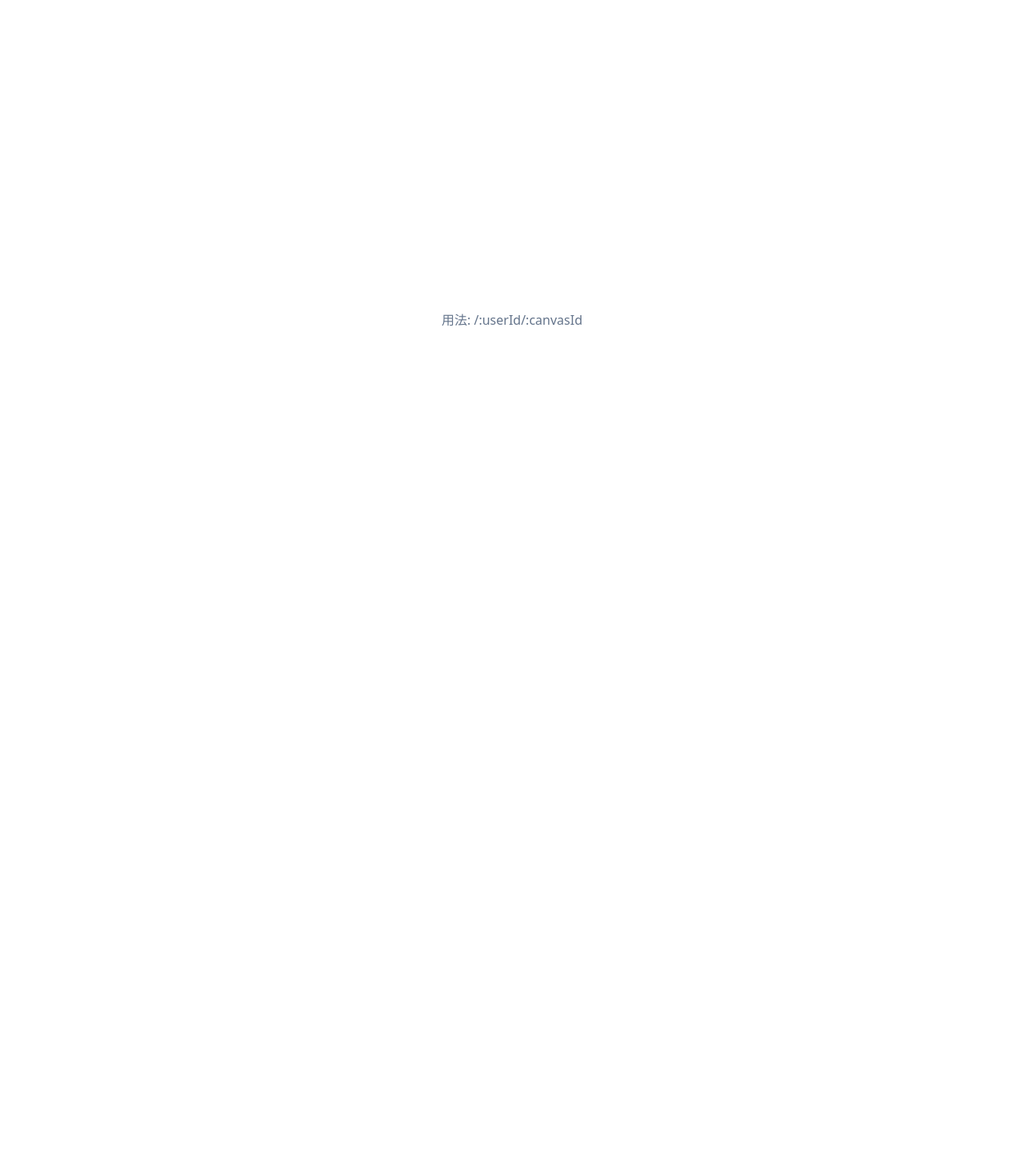
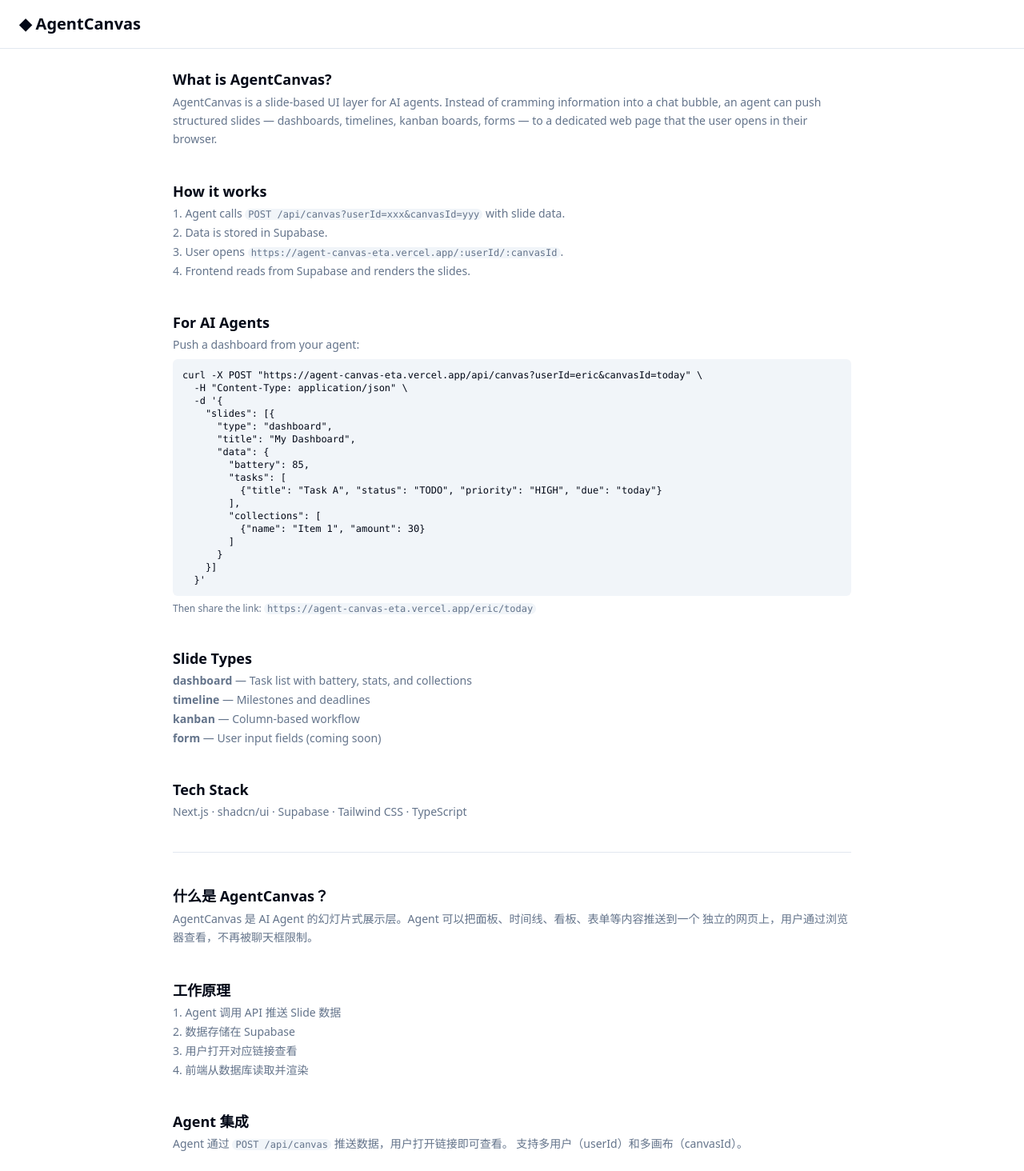
Before and after one commit to EricZhou0815/agent-canvas, a Next.js app: page / in a window 1280 px wide. Shown: the whole page at 80% size. Before the commit the page ends 800 px from the top, so only its background shows below. Built offline with nearby package versions, Linux system fonts and the light colour scheme.

Commit message:
add home page with usage guide, bilingual README, clean comments
Co-authored-by: Ericada (AI Agent) <agent@ericada.ai>

```diff
--- a/src/app/page.tsx
+++ b/src/app/page.tsx
@@ -1,3 +1,105 @@
+import Link from 'next/link'
+
 export default function Home() {
-  return <div className="min-h-screen flex items-center justify-center text-muted-foreground">用法: /:userId/:canvasId</div>
+  return (
+    <div className="min-h-screen bg-background">
+      <header className="border-b px-6 py-4">
+        <h1 className="text-xl font-bold">◆ AgentCanvas</h1>
+      </header>
+      <main className="max-w-4xl mx-auto p-6 space-y-10">
+
+        {/* English */}
+        <section>
+          <h2 className="text-lg font-semibold mb-1">What is AgentCanvas?</h2>
+          <p className="text-sm text-muted-foreground leading-relaxed">
+            AgentCanvas is a slide-based UI layer for AI agents. Instead of cramming information into a chat bubble,
+            an agent can push structured slides — dashboards, timelines, kanban boards, forms — to a dedicated web page
+            that the user opens in their browser.
+          </p>
+        </section>
+
+        <section>
+          <h2 className="text-lg font-semibold mb-1">How it works</h2>
+          <div className="text-sm text-muted-foreground space-y-1">
+            <p>1. Agent calls <code className="text-xs bg-muted px-1 rounded">POST /api/canvas?userId=xxx&canvasId=yyy</code> with slide data.</p>
+            <p>2. Data is stored in Supabase.</p>
+            <p>3. User opens <code className="text-xs bg-muted px-1 rounded">https://agent-canvas-eta.vercel.app/:userId/:canvasId</code>.</p>
+            <p>4. Frontend reads from Supabase and renders the slides.</p>
+          </div>
+        </section>
+
+        <section>
+          <h2 className="text-lg font-semibold mb-1">For AI Agents</h2>
+          <p className="text-sm text-muted-foreground mb-2">Push a dashboard from your agent:</p>
+          <pre className="text-xs bg-muted p-3 rounded-md overflow-x-auto">
+{`curl -X POST "https://agent-canvas-eta.vercel.app/api/canvas?userId=eric&canvasId=today" \\
+  -H "Content-Type: application/json" \\
+  -d '{
+    "slides": [{
+      "type": "dashboard",
+      "title": "My Dashboard",
+      "data": {
+        "battery": 85,
+        "tasks": [
+          {"title": "Task A", "status": "TODO", "priority": "HIGH", "due": "today"}
+        ],
+        "collections": [
+          {"name": "Item 1", "amount": 30}
+        ]
+      }
+    }]
+  }'`}
+          </pre>
+          <p className="text-xs text-muted-foreground mt-2">
+            Then share the link: <code className="bg-muted px-1 rounded">https://agent-canvas-eta.vercel.app/eric/today</code>
+          </p>
+        </section>
+
+        <section>
+          <h2 className="text-lg font-semibold mb-1">Slide Types</h2>
+          <div className="text-sm text-muted-foreground space-y-1">
+            <p><strong>dashboard</strong> — Task list with battery, stats, and collections</p>
+            <p><strong>timeline</strong> — Milestones and deadlines</p>
+            <p><strong>kanban</strong> — Column-based workflow</p>
+            <p><strong>form</strong> — User input fields (coming soon)</p>
+          </div>
+        </section>
+
+        <section>
+          <h2 className="text-lg font-semibold mb-1">Tech Stack</h2>
+          <p className="text-sm text-muted-foreground">Next.js · shadcn/ui · Supabase · Tailwind CSS · TypeScript</p>
+        </section>
+
+        <hr className="border-muted" />
+
+        {/* Chinese */}
+        <section>
+          <h2 className="text-lg font-semibold mb-1">什么是 AgentCanvas？</h2>
+          <p className="text-sm text-muted-foreground leading-relaxed">
+            AgentCanvas 是 AI Agent 的幻灯片式展示层。Agent 可以把面板、时间线、看板、表单等内容推送到一个
+            独立的网页上，用户通过浏览器查看，不再被聊天框限制。
+          </p>
+        </section>
+
+        <section>
+          <h2 className="text-lg font-semibold mb-1">工作原理</h2>
+          <div className="text-sm text-muted-foreground space-y-1">
+            <p>1. Agent 调用 API 推送 Slide 数据</p>
+            <p>2. 数据存储在 Supabase</p>
+            <p>3. 用户打开对应链接查看</p>
+            <p>4. 前端从数据库读取并渲染</p>
+          </div>
+        </section>
+
+        <section>
+          <h2 className="text-lg font-semibold mb-1">Agent 集成</h2>
+          <p className="text-sm text-muted-foreground">
+            Agent 通过 <code className="text-xs bg-muted px-1 rounded">POST /api/canvas</code> 推送数据，用户打开链接即可查看。
+            支持多用户（userId）和多画布（canvasId）。
+          </p>
+        </section>
+
+      </main>
+    </div>
+  )
 }
```
Also changed, not shown: 1 other file (tests, documents, lock files or other folders).
